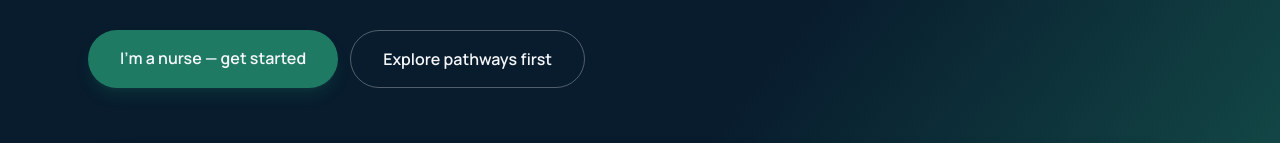
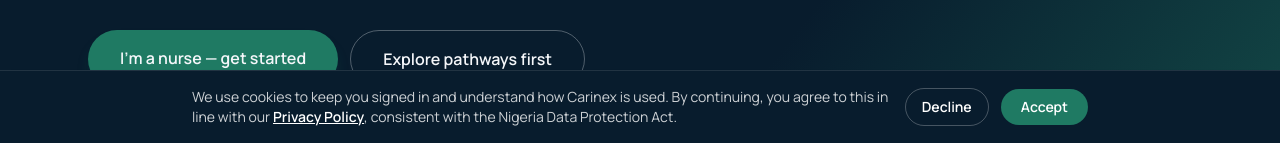
Before and after one commit to isaaczauyei-cyber/Carinex.ai, a Next.js app: page / in a window 1280 px wide. Shown: the part 657-800 px from the top of the page. Built offline with nearby package versions, Linux system fonts and the light colour scheme; no server answers.

Commit message:
Add CookieConsent component to layout

```diff
--- a/app/layout.tsx
+++ b/app/layout.tsx
@@ -1,6 +1,7 @@
 import type { Metadata } from "next";
 import { Manrope } from "next/font/google";
 import "./globals.css";
+import CookieConsent from "@/components/CookieConsent";
 
 const manrope = Manrope({
   subsets: ["latin"],
@@ -46,7 +47,10 @@
 }) {
   return (
     <html lang="en" className={manrope.variable}>
-      <body className="font-sans antialiased">{children}</body>
+      <body className="font-sans antialiased">
+        {children}
+        <CookieConsent />
+      </body>
     </html>
   );
 }
```
